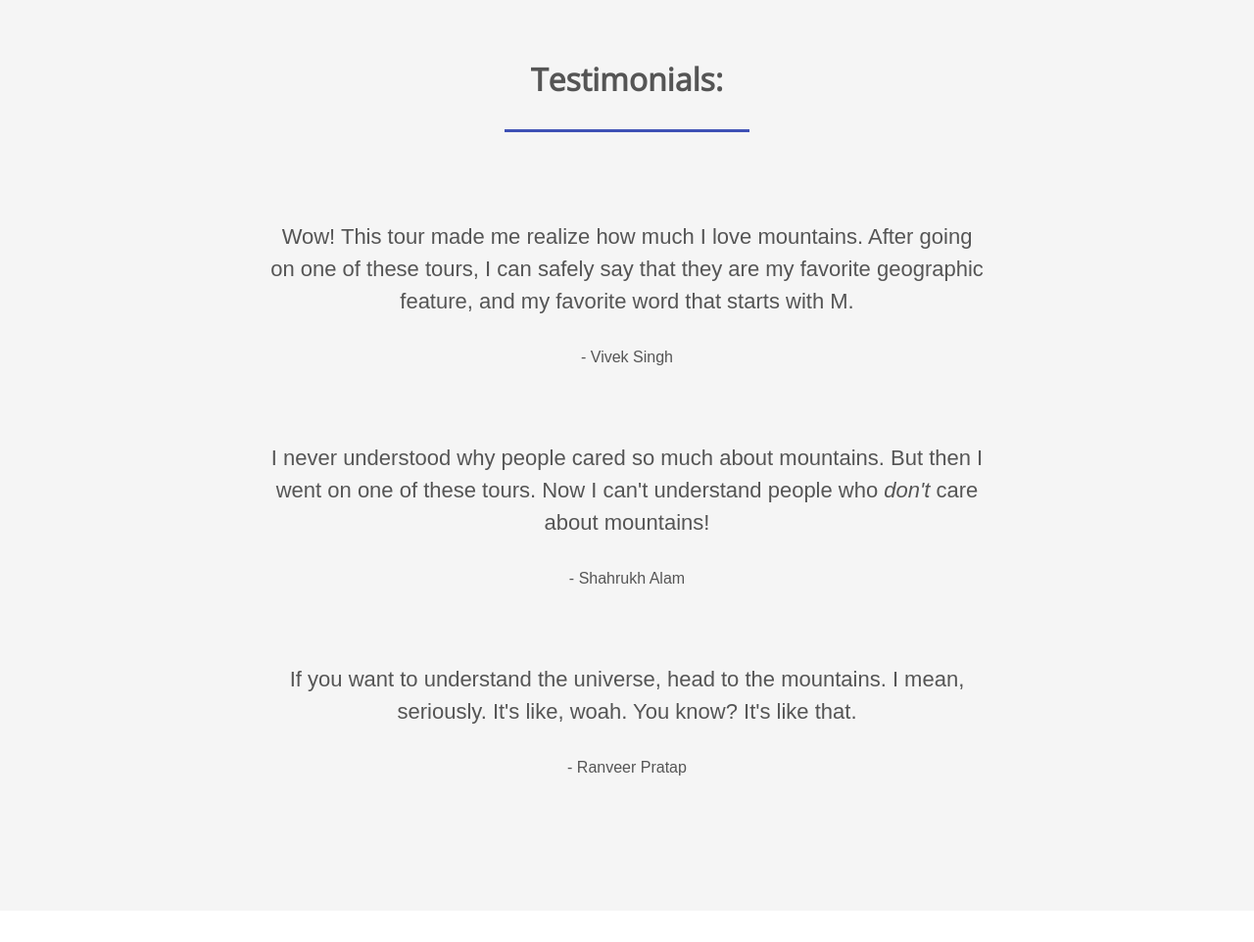
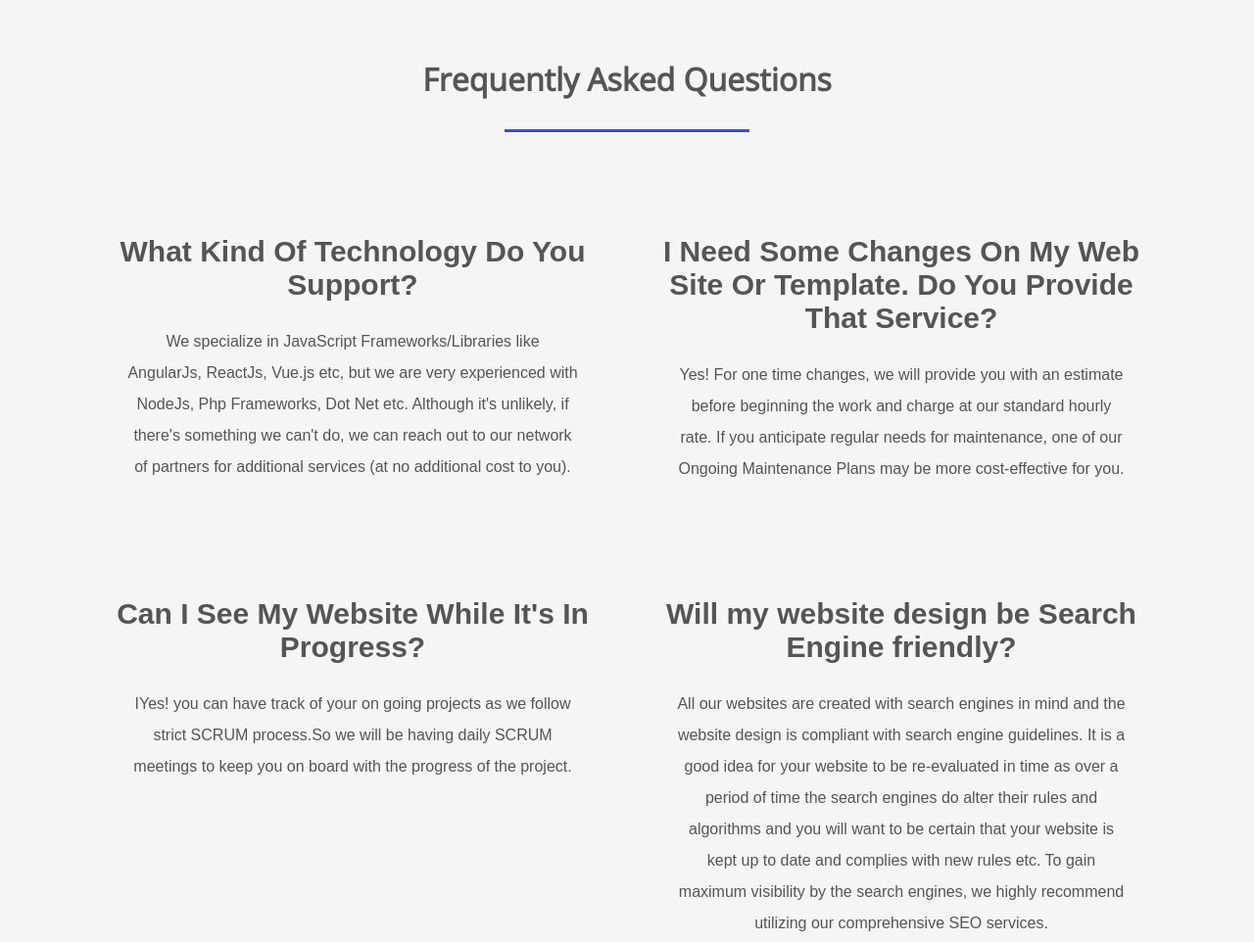
Before and after one commit to acurve-software-solutions/web, a plain HTML site: page acurve/index.html in a window 1280 px wide. Shown: the part 3660-4622 px from the top of the page at 98% size. Drawn offline with nearby package versions, Linux system fonts and the light colour scheme.

Commit message:
update index

```diff
--- a/acurve/index.html
+++ b/acurve/index.html
@@ -87,16 +87,7 @@ We not only develop products but also provide strategies, which would help in sc
     <button class="btn btn-primary">View more</button>
   </section>
 
-  <section class="testimonials">
-    <h3 class="title">Testimonials:</h3>
-    <hr>
-    <p class="quote">Wow! This tour made me realize how much I love mountains. After going on one of these tours, I can safely say that they are my favorite geographic feature, and my favorite word that starts with M.</p>
-    <p class="author">- Vivek Singh</p>
-    <p class="quote">I never understood why people cared so much about mountains. But then I went on one of these tours. Now I can't understand people who <em>don't</em> care about mountains!</p>
-    <p class="author">- Shahrukh Alam</p>
-    <p class="quote">If you want to understand the universe, head to the mountains. I mean, seriously. It's like, woah. You know? It's like that.</p>
-    <p class="author">- Ranveer Pratap</p>
-  </section>
+
    <section class="packages">
     <h3 class="title">Frequently Asked Questions</h3>
     <hr>
```
